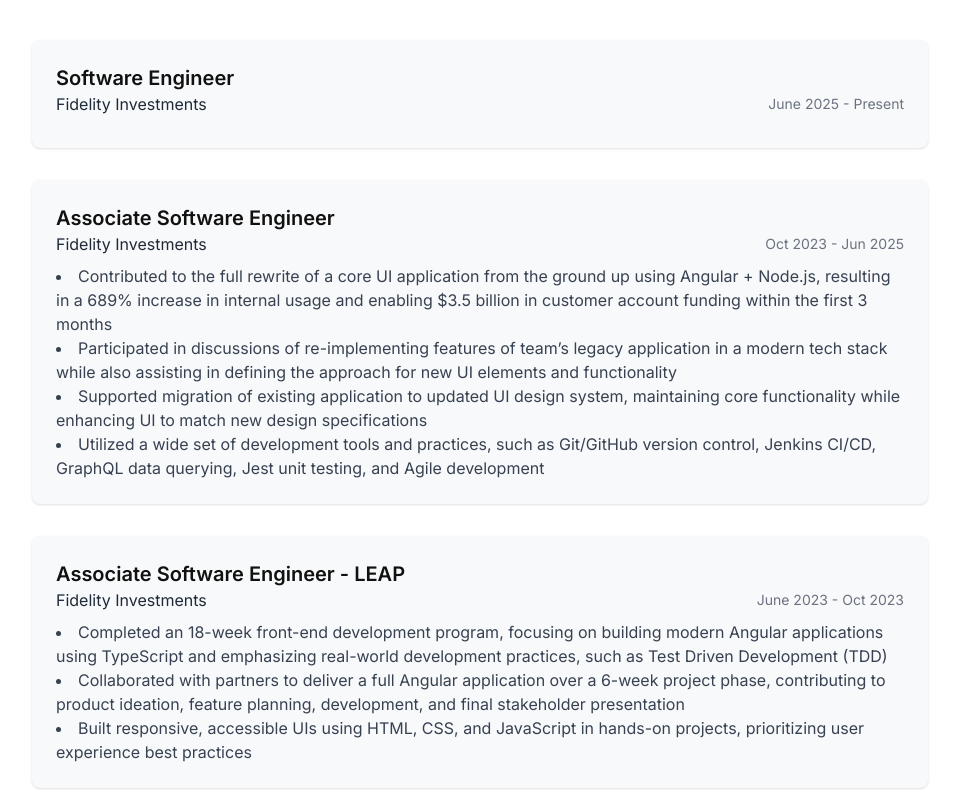
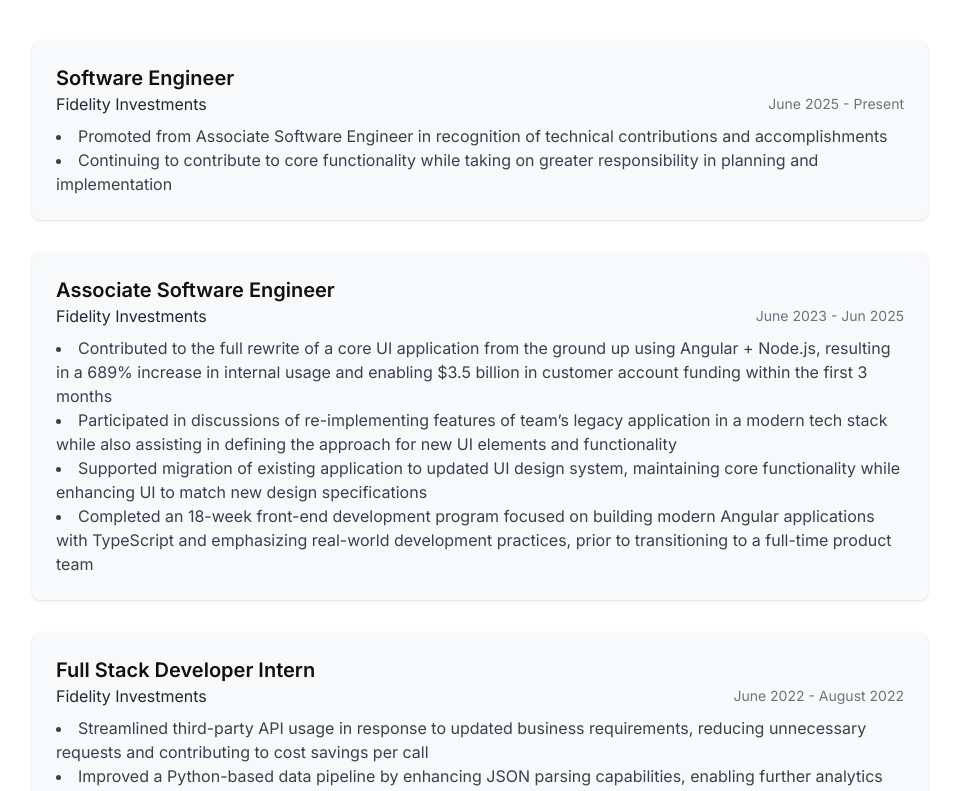
Before and after one commit to Matthew-Keenan/Personal-Site, a Next.js app: page / in a window 1280 px wide. Shown: the part 2080-2871 px from the top of the page, without its empty margins (160-1119 px from the left). Built offline with nearby package versions, Linux system fonts and the light colour scheme.

Commit message:
Reformat experience content

```diff
--- a/src/components/Experience.tsx
+++ b/src/components/Experience.tsx
@@ -3,27 +3,20 @@
     company: 'Fidelity Investments',
     role: 'Software Engineer',
     period: 'June 2025 - Present',
-    description: [],
+    description: [
+      'Promoted from Associate Software Engineer in recognition of technical contributions and accomplishments',
+      'Continuing to contribute to core functionality while taking on greater responsibility in planning and implementation'
+    ],
   },
   {
     company: 'Fidelity Investments',
     role: 'Associate Software Engineer',
-    period: 'Oct 2023 - Jun 2025',
+    period: 'June 2023 - Jun 2025',
     description: [
       'Contributed to the full rewrite of a core UI application from the ground up using Angular + Node.js, resulting in a 689% increase in internal usage and enabling $3.5 billion in customer account funding within the first 3 months',
       'Participated in discussions of re-implementing features of team\’s legacy application in a modern tech stack while also assisting in defining the approach for new UI elements and functionality',
       'Supported migration of existing application to updated UI design system, maintaining core functionality while enhancing UI to match new design specifications',
-      'Utilized a wide set of development tools and practices, such as Git/GitHub version control, Jenkins CI/CD, GraphQL data querying, Jest unit testing, and Agile development'
-    ],
-  },
-  {
-    company: 'Fidelity Investments',
-    role: 'Associate Software Engineer - LEAP',
-    period: 'June 2023 - Oct 2023',
-    description: [
-      'Completed an 18-week front-end development program, focusing on building modern Angular applications using TypeScript and emphasizing real-world development practices, such as Test Driven Development (TDD)',
-      'Collaborated with partners to deliver a full Angular application over a 6-week project phase, contributing to product ideation, feature planning, development, and final stakeholder presentation',
-      'Built responsive, accessible UIs using HTML, CSS, and JavaScript in hands-on projects, prioritizing user experience best practices',
+      'Completed an 18-week front-end development program focused on building modern Angular applications with TypeScript and emphasizing real-world development practices, prior to transitioning to a full-time product team'
     ],
   },
   {
```
